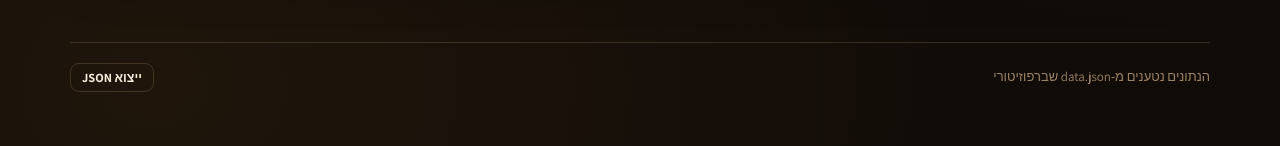
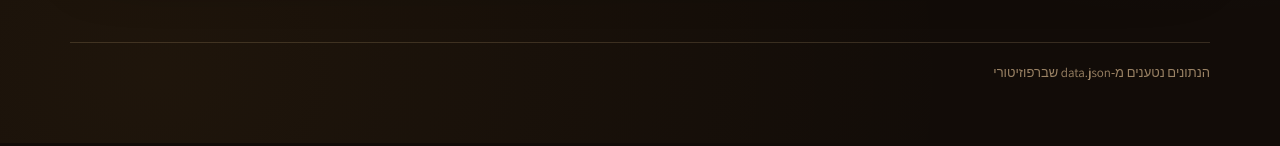
Before and after one commit to zivmiz/poker-ledger, a plain HTML site: page index.html in a window 1280 px wide. Shown: the part 1555-1701 px from the top of the page. Drawn offline with Linux system fonts and the light colour scheme; a web font is replaced by a local one.

Commit message:
Hide the Export JSON button
Remove the last toolbar action from the view-only page.

Co-Authored-By: Claude Opus 4.8 <noreply@anthropic.com>
Claude-Session: https://claude.ai/code/session_01WWCXrhF2XxNDJutTB2DSkR

```diff
--- a/index.html
+++ b/index.html
@@ -609,7 +609,7 @@ dialog::backdrop{background:rgba(8,5,3,.72);-webkit-backdrop-filter:blur(3px);ba
         <svg aria-hidden="true"><use href="#crown"/></svg>מחובר כמנהל
       </span>
       <div class="tools">
-        <button class="btn tiny ghost" id="exportBtn" type="button">ייצוא JSON</button>
+        <button class="btn tiny ghost" id="exportBtn" type="button" hidden style="display:none">ייצוא JSON</button>
         <button class="btn tiny ghost danger" id="resetBtn" type="button">איפוס הפנקס</button>
         <button class="btn tiny ghost" id="loginBtn" type="button" hidden style="display:none">כניסת מנהל</button>
         <button class="btn tiny ghost" id="logoutBtn" type="button">יציאה</button>
```
